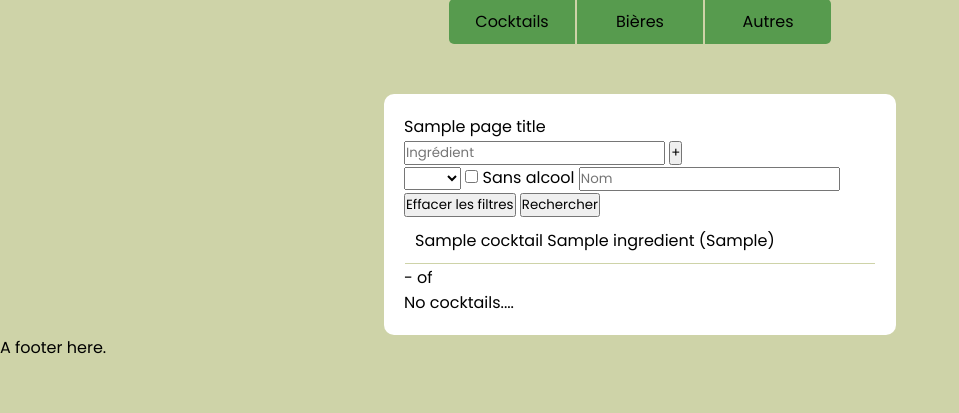
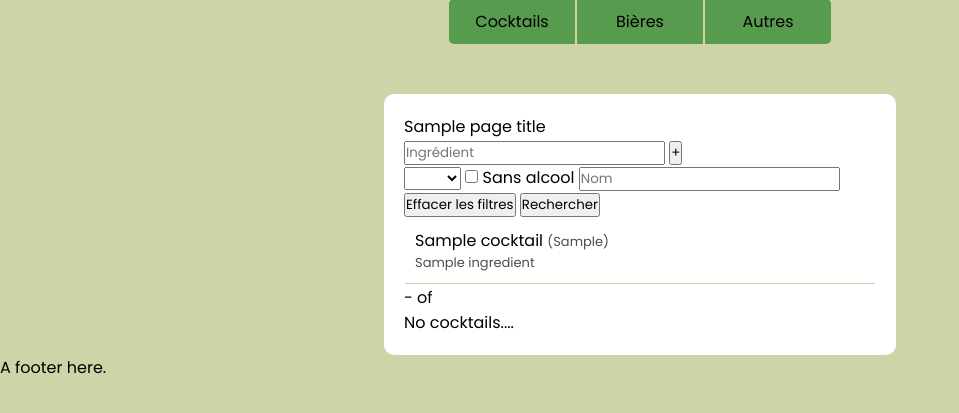
Before and after one commit to B4nanaJuice/bar-manager, a Flask app: template templates/cocktails.html.jinja in a window 1280 px wide. Shown: the part 186-599 px from the top of the page, without its empty margins (0-959 px from the left). Run offline with Flask 3, Linux system fonts and the light colour scheme; tables that the repository leaves empty hold one stand-in row (values such as "Sample post"); the template is opened without the code that fills it: values that come from a table or form of the project are taken from there, most other values are stand-ins (such as "Sample title", 1, 10 or a date in 2020).

Commit message:
Added classes for css use

```diff
--- a/templates/components/cocktail_card.html.jinja
+++ b/templates/components/cocktail_card.html.jinja
@@ -1,14 +1,14 @@
 {% macro cocktail_card(cocktail) %}
 
-<div class="cocktail_card">
-    {{ cocktail.name }}
+<div class="cocktail-card">
+    <p class="main"> {{ cocktail.name }} <span class="description small"> ({{ cocktail.type }}) </span> </p>
 
-    {% for ingredient in cocktail.ingredients %}
-    {{ ingredient.name }}
-    {{ "-" if not loop.last else "" }}
-    {% endfor %}
-
-    ({{ cocktail.type }})
+    <p class="description small">
+        {% for ingredient in cocktail.ingredients %}
+        {{ ingredient.name }}
+        {{ "-" if not loop.last else "" }}
+        {% endfor %}
+    </p>
 </div>
 
 {% endmacro %}
```
